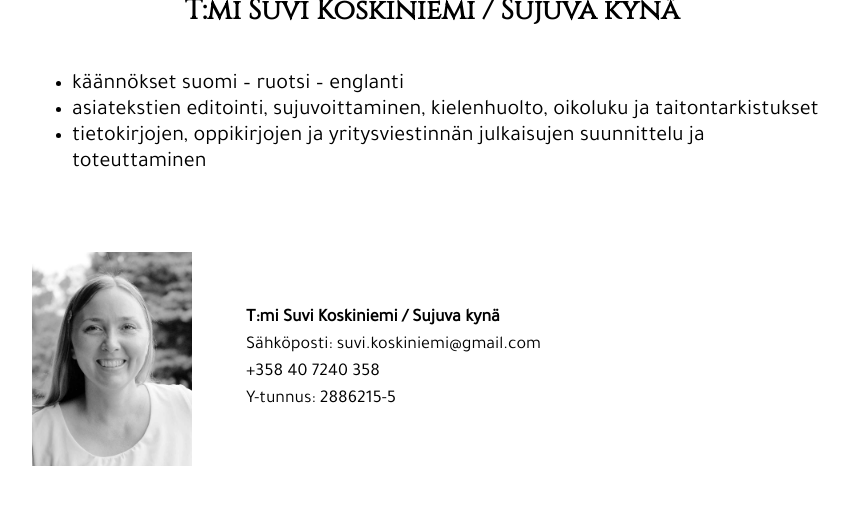
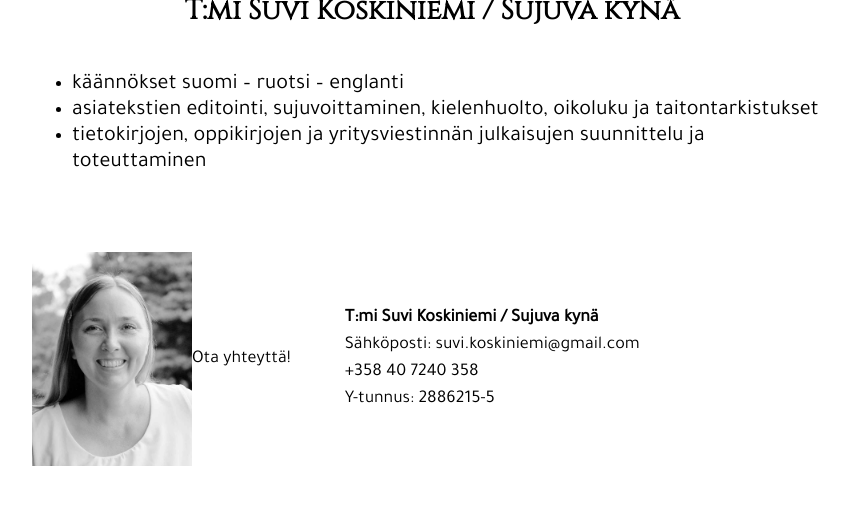
Before and after one commit to sujuvakyna/sujuvakyna.github.io, a Jekyll site: the page built from index.md, in a window 1280 px wide. Shown: the top 505 px of the page, without its empty margins (208-1057 px from the left). Built offline with Jekyll 4.4.1, drawn with Linux system fonts in a browser that asks for light colours; some web fonts are replaced; our own code applies the rules of GitHub Pages for plain Markdown files.

Commit message:
Update index.md

```diff
--- a/index.md
+++ b/index.md
@@ -11,6 +11,8 @@ title: Kääntäjä ja toimittaja
 <address>
 <img src="suvi_koskiniemi.jpg" alt="Suvi Koskiniemi">
 
+<p>Ota yhteyttä!</p>
+
 <ul>
 <li><b>T:mi Suvi Koskiniemi / Sujuva kynä</b></li>
 <li>Sähköposti: suvi.koskiniemi@gmail.com</li>
```
